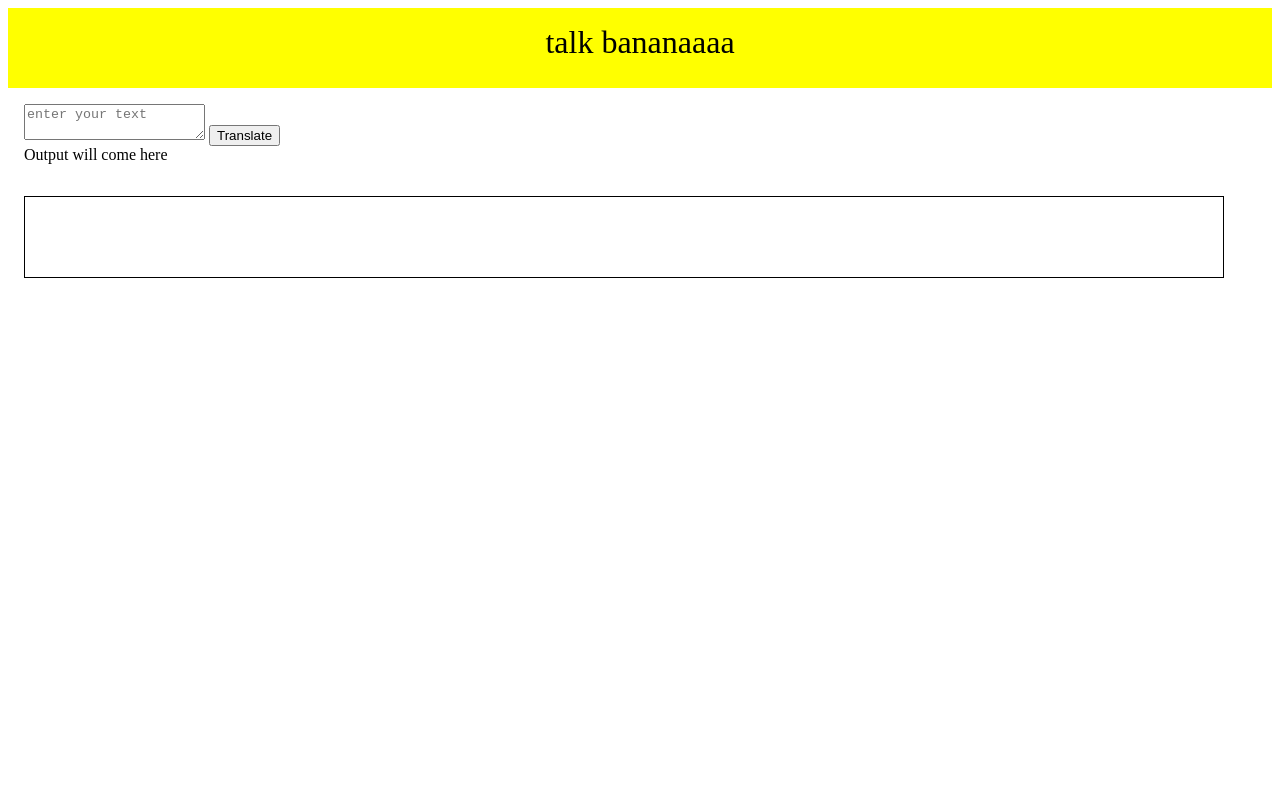
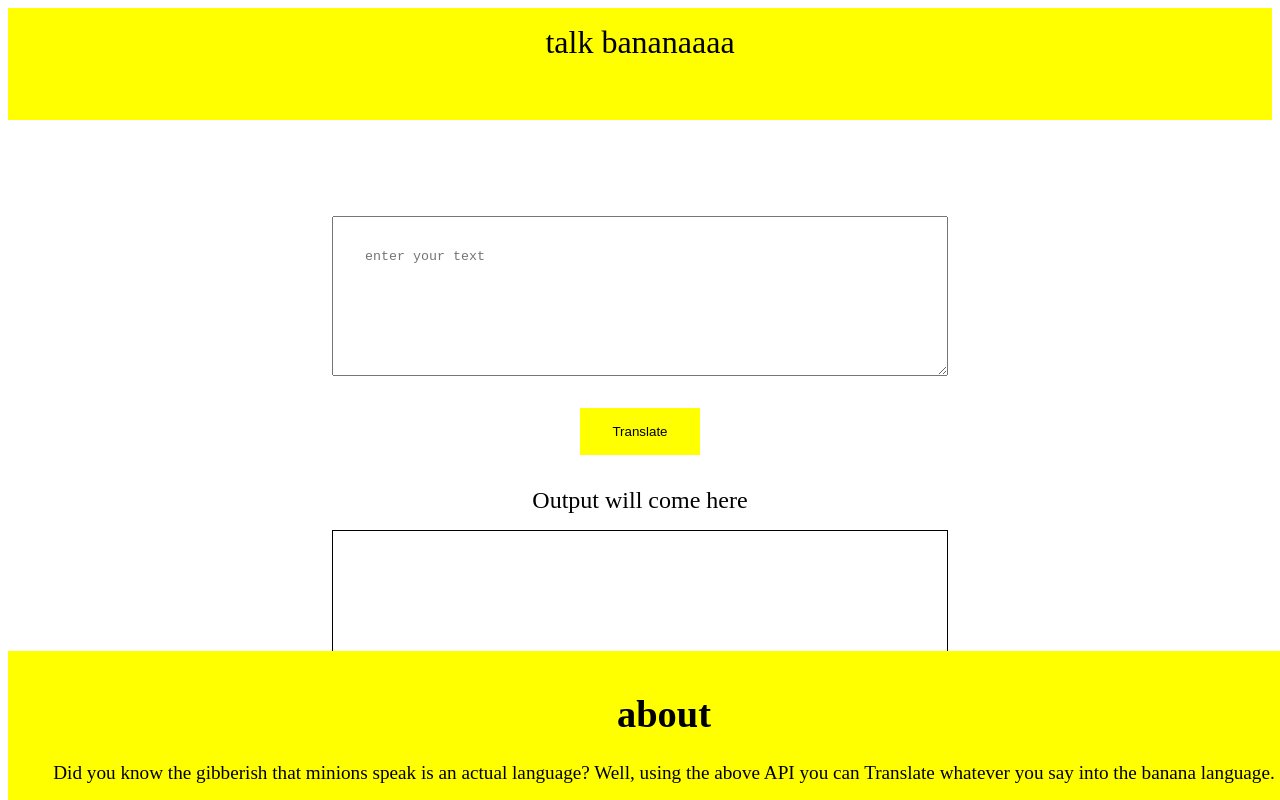
Before and after one commit to aqsaaqeel/banana-speak, a plain HTML site: page index.html in a window 1280 px wide. Drawn offline with Linux system fonts and the light colour scheme.

Commit message:
refactor: added the yellow backgroung

```diff
--- a/index.html
+++ b/index.html
@@ -15,13 +15,24 @@
     </nav>
     <main>
     <textarea id="txt-input"placeholder = "enter your text"></textarea>
+    <div class="empty"></div>
+    <div class="button">
+    <button id="btn-translate">Translate</button>
+    </div>
 
-    <button id="btn-translate">Translate</button>
-
-    <div>Output will come here </div>
+    <div class="output-heading">Output will come here </div>
     <div id ="output"></div>
 
     </main>
+
+    <footer class="footer">
+        <div>
+            <h1>about</h1>
+        Did you know the gibberish that minions speak is an actual
+        language? Well, using the above API you can Translate
+        whatever you say into the banana language.
+        </div>
+    </footer>
 </body>
 <script src="app.js"></script>
 </html>
--- a/style.css
+++ b/style.css
@@ -1,29 +1,69 @@
 
-#txt-area{
+#txt-input{
     size: 2rem;
     display: block;
-    padding: 1rem;
+    padding: 2rem;
     box-sizing:border-box;
-    margin top:1rem;
-    width:100%
-
+    margin : auto;
+    width:50%;
+    height: 20vh;
 }
 #output{
     border: 1px solid black;
     height: 10vh;
     margin: 2rem 2rem 0rem 0rem;
-
+    margin:auto;
 }
 .header{
     color:black;
     background-color: yellow;
     text-align: center;
-    height:3rem;
+    height:10vh;
+    min-height:3rem;
     font-size: 2rem;
     padding: 1rem;
 }
 main{
     padding:1rem;
+    margin-top: 5rem;
     box-sizing:border-box;
     display: block;
 }
+#btn-translate{
+    margin :auto;
+    padding:1rem 2rem;
+    display:block;
+    box-sizing: border-box;
+    text-align: center;
+    margin-bottom: 1rem;
+    background-color: yellow;
+    border:0ch;
+}
+.output-heading{
+    font-size: 1.5rem;
+    margin:auto;
+    text-align: center;
+    margin-top: 1rem;
+    padding: 1rem;
+}
+#output{
+    size: 2rem;
+    display: block;
+    padding: 2rem;
+    box-sizing:border-box;
+    margin : auto;
+    width:50%;
+    height: 20vh;
+}
+.footer{
+    background-color: yellow;
+    position: fixed;
+    bottom: 0%;
+    width: 100%;
+    text-align: center;
+    font-size: larger;
+    padding: 1rem;
+}
+.empty{
+    padding:1rem;
+}
```
